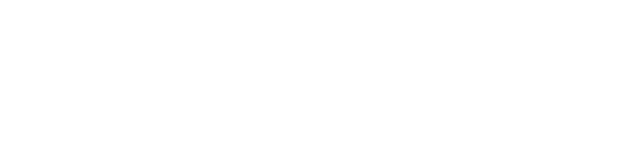
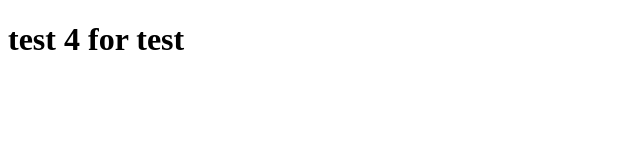
Before and after one commit to HoneyCho/js-2020, a plain HTML site: page mini-projects/test4.html in a window 1280 px wide. Shown: the whole page, without its empty margins (0-640 px from the left). Drawn offline with Linux system fonts and the light colour scheme.

Commit message:
Update test4.html

```diff
--- a/mini-projects/test4.html
+++ b/mini-projects/test4.html
@@ -6,6 +6,6 @@
     <title>Document</title>
 </head>
 <body>
-
+    <h1>test 4 for test </h1>
 </body>
 </html>
```
